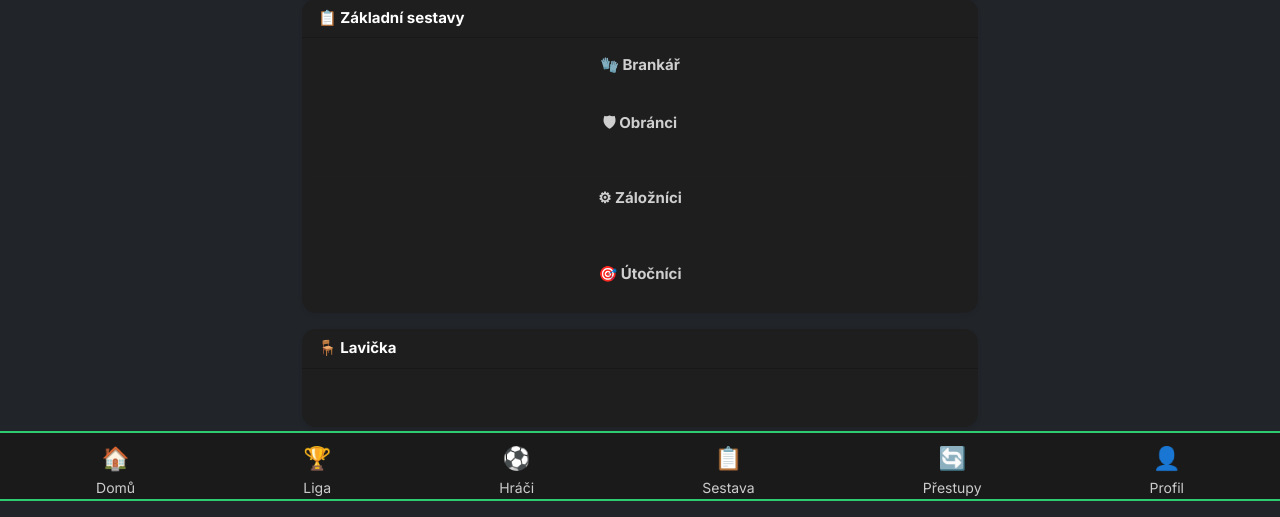
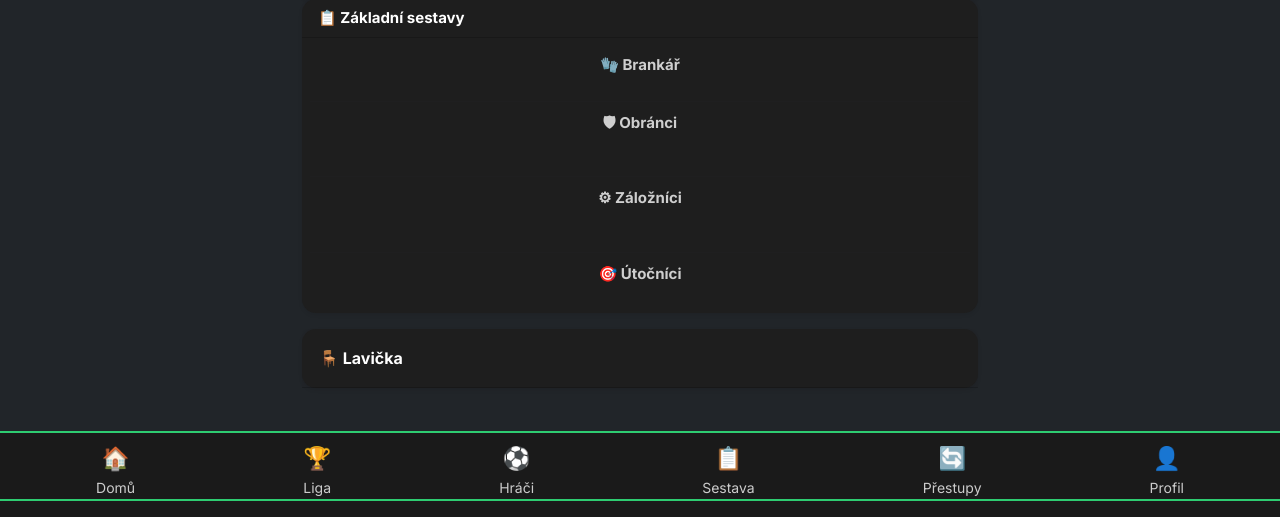
Before and after one commit to jandolejska/Fantasy-Serie-A, a Flask app: page /match-preview/1/1 in a window 1280 px wide. Shown: the part 299-816 px from the top of the page. Run offline with Flask 3, Linux system fonts and the light colour scheme; the visitor is signed in with stand-in values (Sample User, id 1).

Commit message:
Match preview

```diff
--- a/templates/match_preview.html
+++ b/templates/match_preview.html
@@ -110,22 +110,35 @@
 
         <div class="card shadow-sm border-0 mt-3">
 
-            <div class="card-header">
+            <div class="card-header p-0">
 
-                🪑 Lavička
+                <button
+                    class="btn btn-link text-decoration-none text-white w-100 text-start px-3 py-3 fw-bold"
+                    type="button"
+                    data-bs-toggle="collapse"
+                    data-bs-target="#benchCollapse"
+                    aria-expanded="false"
+                >
+
+                    🪑 Lavička
+
+                </button>
 
             </div>
 
-            <div class="card-body p-2">
+            <div
+                id="benchCollapse"
+                class="collapse"
+            >
 
-                {% include "partials/_preview_bench.html" %}
+                <div class="card-body p-2">
+
+                    {% include "partials/_preview_bench.html" %}
+
+                </div>
 
             </div>
 
         </div>
 
-    </div>
-
-</div>
-
 {% endblock %}
```
